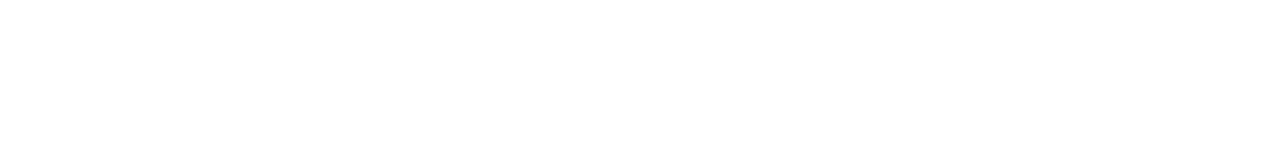
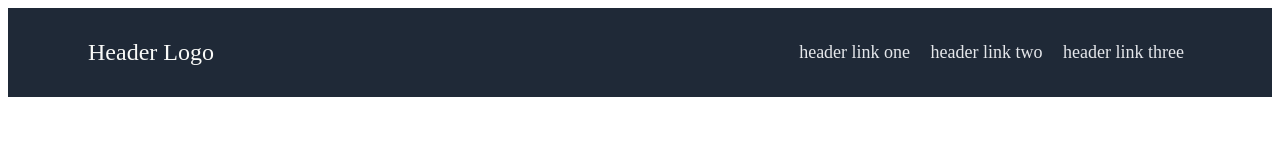
Before and after one commit to EmmaM-W/odin-landing-page, a plain HTML site: page index.html in a window 1280 px wide. Drawn offline with Linux system fonts and the light colour scheme.

Commit message:
add header code in index.html and styles.css

```diff
--- a/index.html
+++ b/index.html
@@ -2,12 +2,20 @@
 <html lang="EN">
     <head>
         <meta charset="UTF-8">
+        <link rel="stylesheet" href="styles.css">
     </head>
     <body>
         <div class="header">
-
+            <div class="header-logo">Header Logo</div>
+            <div class="header-links">
+                <ul>
+                    <a>header link one</a>
+                    <a>header link two</a>
+                    <a>header link three</a>
+                </ul>
+            </div>
         </div>
-        <div class="intro-section">
+        <div class="hero">
 
         </div>
         <div class = "information">
--- a/styles.css
+++ b/styles.css
@@ -0,0 +1,28 @@
+body {
+    display: flex;
+    flex-direction: column;
+}
+.header,.hero{
+    background-color: #1F2937;
+}
+.header{
+    display: flex;
+    align-items: center;
+    justify-content: space-between;
+    padding: 16px;
+}
+.header-logo{
+    font-size: 24px;
+    color: #F9FAF8;
+    margin-left: 64px;
+}
+
+.header-links{
+    font-size: 18px;
+    color: #e5e7eb;
+    margin-right: 64px;
+    padding: 0;
+}
+a {
+    padding: 8px;
+}
```
